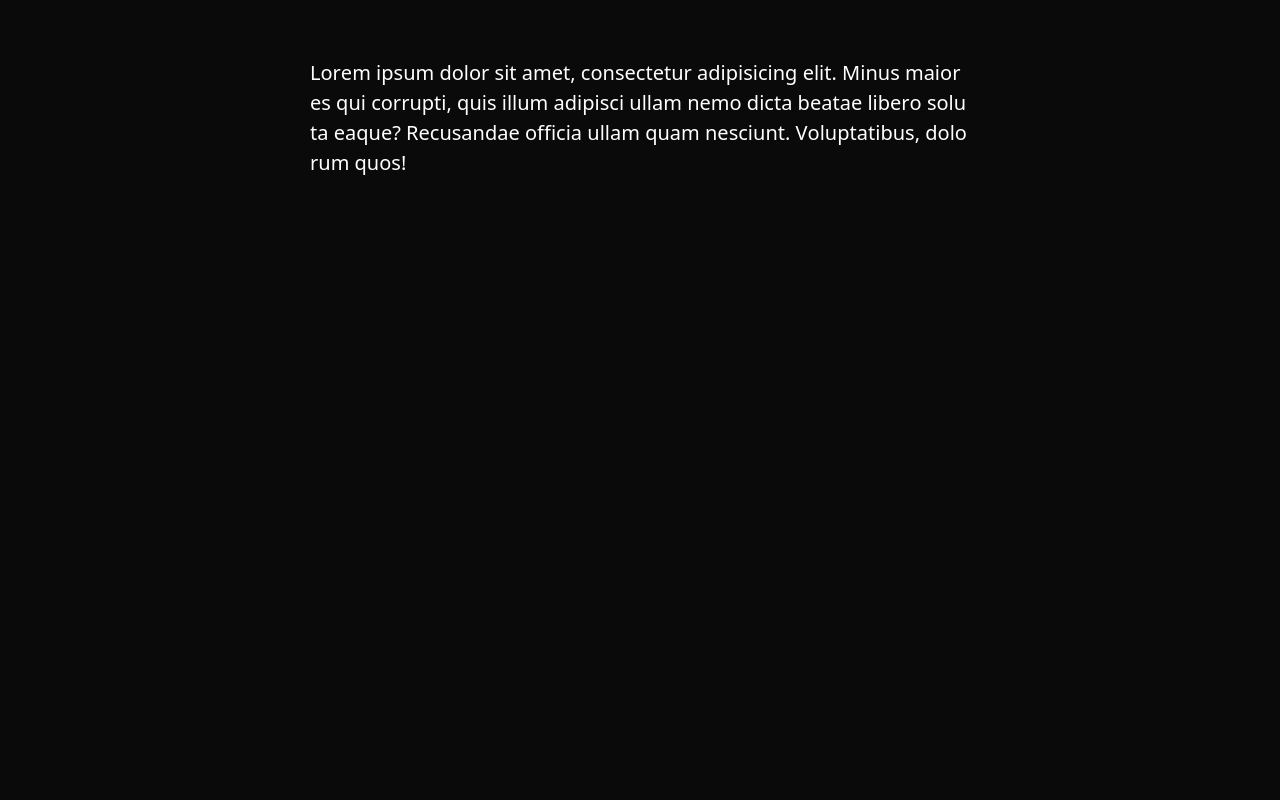
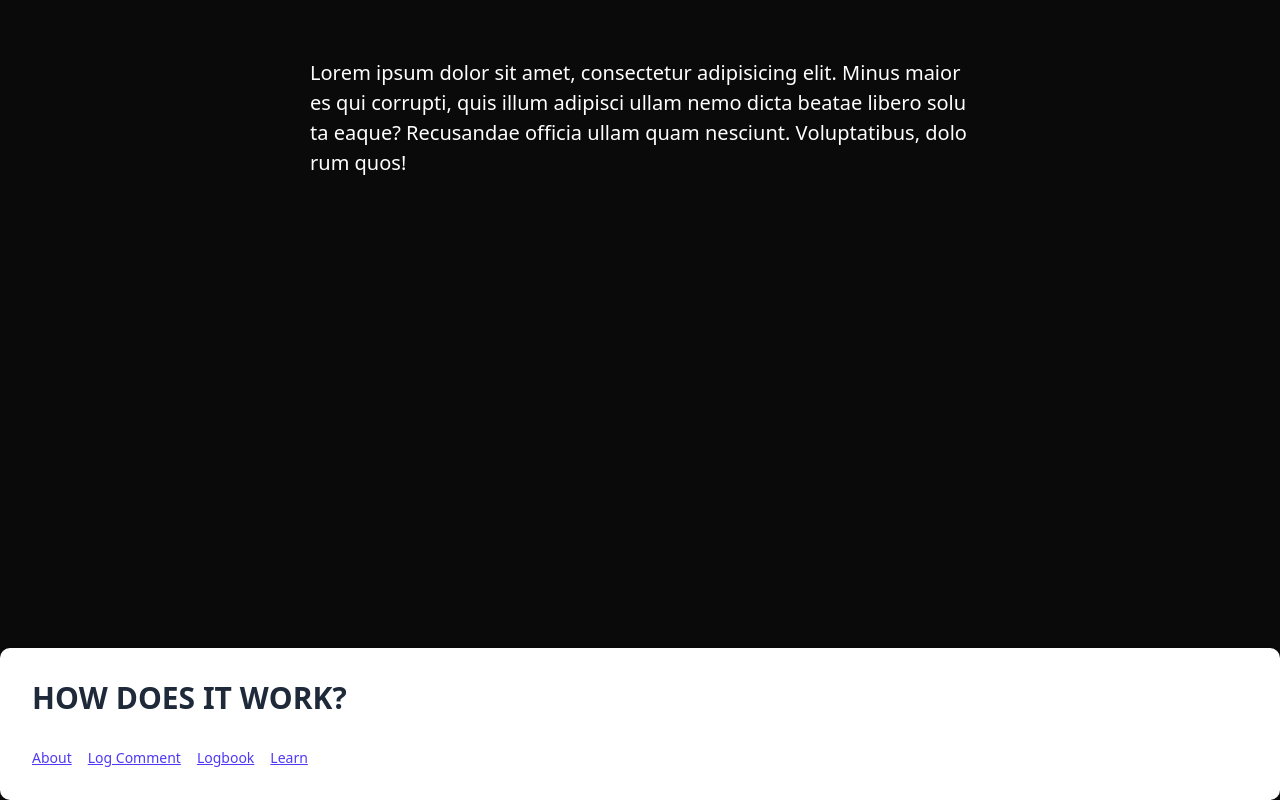
Before and after one commit to anushatomar13/cancel-misogyny, a Next.js app: page / in a window 1280 px wide. Shown: the part 1334-2134 px from the top of the page. Before the commit the page ends 1982 px from the top, so only its background shows below. Built offline with nearby package versions, Linux system fonts and the light colour scheme; no server answers.

Commit message:
features section

```diff
--- a/package.json
+++ b/package.json
@@ -19,6 +19,7 @@
     "ioredis": "^5.6.1",
     "lucide-react": "^0.508.0",
     "mongodb": "^6.16.0",
+    "motion": "^12.11.0",
     "next": "15.3.2",
     "rabbitmq": "^0.0.2",
     "react": "^19.0.0",
--- a/src/app/page.tsx
+++ b/src/app/page.tsx
@@ -1,11 +1,19 @@
 "use client";
 import HomeSection from "@/components/Home";
+import { SpinningText } from "@/components/magicui/spinning-text";
+import FeaturesSection from "@/components/Fetures";
 
 export default function Home() {
 
   return (
 <div>
-  <HomeSection/>
+  <SpinningText
+    className="fixed top-15 left-15 z-50 text-white"
+  >Cancel•Misogyny•</SpinningText>
+
+  <HomeSection />
+  <FeaturesSection/>
 </div>
+
   );
 }
--- a/src/components/Fetures.tsx
+++ b/src/components/Fetures.tsx
@@ -1,13 +1,98 @@
-import Link from "next/link"
-export default function FeturesSection(){
-    return(
-        <div className="">
-            <div className="mt-8 flex gap-4 text-indigo-600 underline text-sm">
-        <Link href="/about">About</Link>
-        <Link href="/log-comment">Log Comment</Link>
-        <Link href="/logbook">Logbook</Link>
-        <Link href="/learn">Learn</Link>
-      </div>
-        </div>
-    )
+import { motion } from "framer-motion";
+import Link from "next/link";
+
+export default function FeaturesSection() {
+  const headerText = "HOW DOES IT WORK?";
+
+  const containerVariants = {
+    hidden: { opacity: 0 },
+    visible: {
+      opacity: 1,
+      transition: {
+        staggerChildren: 0.05,
+        delayChildren: 0.2
+      }
+    }
+  };
+
+  const characterVariants = {
+    hidden: {
+      opacity: 0,
+      y: 20,
+    },
+    visible: {
+      opacity: 1,
+      y: 0,
+      transition: {
+        type: "spring",
+        damping: 12,
+        stiffness: 100
+      }
+    }
+  };
+
+  const linkContainerVariants = {
+    hidden: { opacity: 0 },
+    visible: {
+      opacity: 1,
+      transition: {
+        staggerChildren: 0.1,
+        delayChildren: 1
+      }
+    }
+  };
+
+  const linkItemVariants = {
+    hidden: { opacity: 0, y: 10 },
+    visible: {
+      opacity: 1,
+      y: 0,
+      transition: {
+        type: "spring",
+        damping: 10,
+        stiffness: 100
+      }
+    }
+  };
+
+  return (
+    <div className="p-8 bg-white rounded-lg shadow-sm">
+      <motion.div
+        variants={containerVariants}
+        initial="hidden"
+        animate="visible"
+        className="text-3xl font-bold text-gray-800 overflow-hidden"
+      >
+        {headerText.split("").map((char, index) => (
+          <motion.span
+            key={index}
+            variants={characterVariants}
+            className="inline-block"
+          >
+            {char === " " ? "\u00A0" : char}
+          </motion.span>
+        ))}
+      </motion.div>
+
+      <motion.div
+        variants={linkContainerVariants}
+        initial="hidden"
+        animate="visible"
+        className="mt-8 flex gap-4 text-indigo-600 text-sm"
+      >
+        <motion.div variants={linkItemVariants}>
+          <Link href="/about" className="underline hover:text-indigo-800 transition-colors">About</Link>
+        </motion.div>
+        <motion.div variants={linkItemVariants}>
+          <Link href="/log-comment" className="underline hover:text-indigo-800 transition-colors">Log Comment</Link>
+        </motion.div>
+        <motion.div variants={linkItemVariants}>
+          <Link href="/logbook" className="underline hover:text-indigo-800 transition-colors">Logbook</Link>
+        </motion.div>
+        <motion.div variants={linkItemVariants}>
+          <Link href="/learn" className="underline hover:text-indigo-800 transition-colors">Learn</Link>
+        </motion.div>
+      </motion.div>
+    </div>
+  );
 }
--- /dev/null
+++ b/src/components/magicui/spinning-text.tsx
@@ -0,0 +1,113 @@
+"use client";
+import { cn } from "@/lib/utils";
+import { motion, Transition, Variants } from "motion/react";
+import React, { CSSProperties } from "react";
+
+type SpinningTextProps = {
+  children: string | string[];
+  style?: CSSProperties;
+  duration?: number;
+  className?: string;
+  reverse?: boolean;
+  fontSize?: number;
+  radius?: number;
+  transition?: Transition;
+  variants?: {
+    container?: Variants;
+    item?: Variants;
+  };
+};
+
+const BASE_TRANSITION = {
+  repeat: Infinity,
+  ease: "linear",
+};
+
+const BASE_ITEM_VARIANTS = {
+  hidden: {
+    opacity: 1,
+  },
+  visible: {
+    opacity: 1,
+  },
+};
+
+export function SpinningText({
+  children,
+  duration = 10,
+  style,
+  className,
+  reverse = false,
+  radius = 5,
+  transition,
+  variants,
+}: SpinningTextProps) {
+  if (typeof children !== "string" && !Array.isArray(children)) {
+    throw new Error("children must be a string or an array of strings");
+  }
+
+  if (Array.isArray(children)) {
+    // Validate all elements are strings
+    if (!children.every((child) => typeof child === "string")) {
+      throw new Error("all elements in children array must be strings");
+    }
+    children = children.join("");
+  }
+
+  const letters = children.split("");
+  letters.push(" ");
+
+  const finalTransition = {
+    ...BASE_TRANSITION,
+    ...transition,
+    duration: (transition as { duration?: number })?.duration ?? duration,
+  };
+
+  const containerVariants = {
+    visible: { rotate: reverse ? -360 : 360 },
+    ...variants?.container,
+  };
+
+  const itemVariants = {
+    ...BASE_ITEM_VARIANTS,
+    ...variants?.item,
+  };
+
+  return (
+    <motion.div
+      className={cn("relative", className)}
+      style={{
+        ...style,
+      }}
+      initial="hidden"
+      animate="visible"
+      variants={containerVariants}
+      transition={finalTransition}
+    >
+      {letters.map((letter, index) => (
+        <motion.span
+          aria-hidden="true"
+          key={`${index}-${letter}`}
+          variants={itemVariants}
+          className="absolute left-1/2 top-1/2 inline-block"
+          style={
+            {
+              "--index": index,
+              "--total": letters.length,
+              "--radius": radius,
+              transform: `
+                  translate(-50%, -50%)
+                  rotate(calc(360deg / var(--total) * var(--index)))
+                  translateY(calc(var(--radius, 5) * -1ch))
+                `,
+              transformOrigin: "center",
+            } as React.CSSProperties
+          }
+        >
+          {letter}
+        </motion.span>
+      ))}
+      <span className="sr-only">{children}</span>
+    </motion.div>
+  );
+}
```
Also changed, not shown: 1 other file (tests, documents, lock files or other folders).
